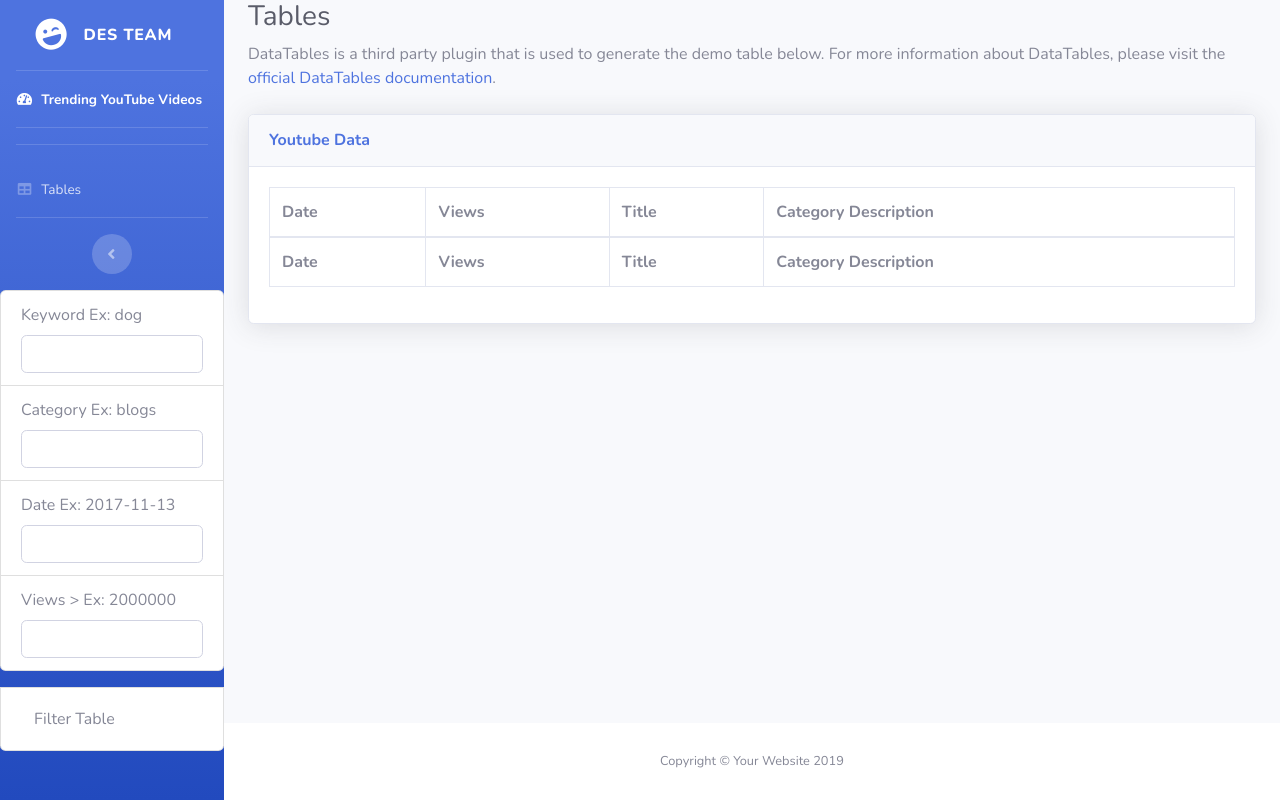
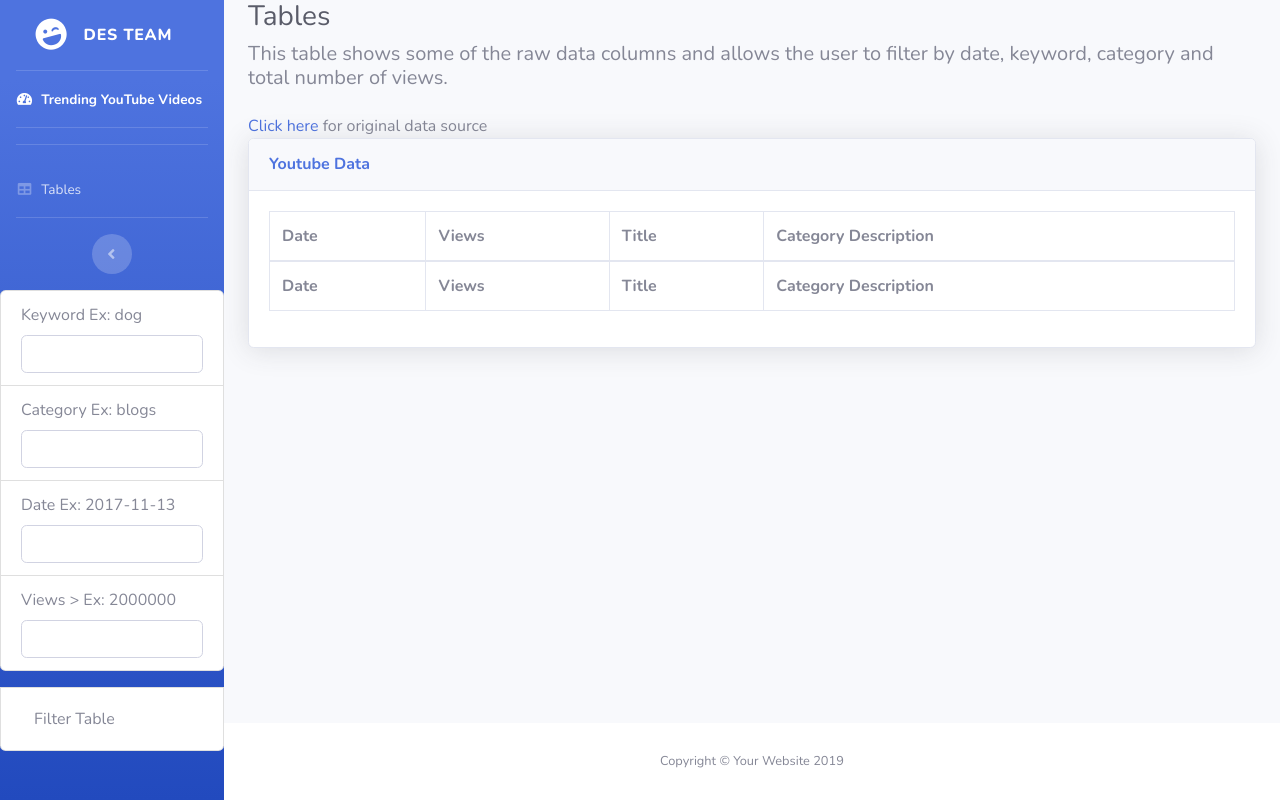
Before and after one commit to deedeeshaw/youtube-engagement, a Flask app: template templates/tables.html in a window 1280 px wide. Run offline with Flask 2, Linux system fonts and the light colour scheme; the template is opened without the code that fills it, so the values that code supplies are empty; some libraries are stand-ins or nearby versions.

Commit message:
for table

```diff
--- a/templates/index.html
+++ b/templates/index.html
@@ -150,7 +150,7 @@
 
           <!-- Page Heading -->
           <div class="d-sm-flex align-items-center justify-content-between mb-4">
-            <h1 class="h3 mb-0 text-gray-800">Trending YouTube Videos</h1>
+            <h1 class="h3 mb-0 text-gray-800">Trending YouTube Videos: {{yt_data.cat_desc}}</h1>
           </div>
 
           <!-- Content Row -->
@@ -401,8 +401,8 @@
   <script src="{{url_for('static', filename='vendor/chart.js/Chart.min.js')}}"></script>
 
   <!-- Page level custom scripts -->
-  <!-- <script src="{{url_for('static', filename='js/demo/chart-area-demo.js')}}"></script>
-  <script src="{{url_for('static', filename='js/demo/chart-pie-demo.js')}}"></script> -->
+  <script src="{{url_for('static', filename='js/demo/chart-area-demo.js')}}"></script>
+  <script src="{{url_for('static', filename='js/demo/chart-pie-demo.js')}}"></script>
 
 
 <!-- Bar Chart
--- a/templates/tables.html
+++ b/templates/tables.html
@@ -116,9 +116,10 @@
 
           <!-- Page Heading -->
           <h1 class="h3 mb-2 text-gray-800">Tables</h1>
-          <p class="mb-4">DataTables is a third party plugin that is used to generate the demo table below. For more
-            information about DataTables, please visit the <a target="_blank" href="https://datatables.net">official
-              DataTables documentation</a>.</p>
+          <h5 class="mb-4">This table shows some of the raw data columns and allows the user to filter by date, keyword,
+            category and total number of views.</h5>
+
+          <a href="https://www.kaggle.com/sgonkaggle/youtube-trend-with-subscriber">Click here </a><a>for original data source</a>
 
           <!-- DataTales Example -->
           <div class="card shadow mb-4">
@@ -205,25 +206,6 @@
   <script src="../static/js/read_table.js"></script>
   <!-- <script src="js/read_table_test.js"></script> -->
 
-  <!-- Bootstrap core JavaScript-->
-  <!-- <script src="vendor/jquery/jquery.min.js"></script> -->
-  <!-- <script src="vendor/bootstrap/js/bootstrap.bundle.min.js"></script> -->
-
-  <!-- Core plugin JavaScript-->
-  <!-- <script src="vendor/jquery-easing/jquery.easing.min.js"></script> -->
-
-  <!-- Custom scripts for all pages-->
-  <!-- <script src="js/sb-admin-2.min.js"></script> -->
-
-  <!-- Page level plugins -->
-  <!-- <script src="vendor/datatables/jquery.dataTables.min.js"></script> -->
-  <!-- <script src="vendor/datatables/dataTables.bootstrap4.min.js"></script> -->
-
-  <!-- Page level custom scripts -->
-  <!-- <script src="js/demo/datatables-demo.js"></script> -->
-
-
-
 
 
 </body>
--- a/values.py
+++ b/values.py
@@ -71,7 +71,7 @@ def values():
         for comment in comments:
             print(comment[0])
 
-        values_dict = [{"cat_id": 0, "cat_desc": "all categories", "videos": video[0], "subscribers": sub[0], "view": view[0], "engagement": engage[0], "Likes": like[0], "Dislikes": dislike[0], "Comments": comment[0]}]
+        values_dict = [{"cat_id": 0, "cat_desc": "All Categories", "videos": video[0], "subscribers": sub[0], "view": view[0], "engagement": engage[0], "Likes": like[0], "Dislikes": dislike[0], "Comments": comment[0]}]
         # print(values_dict)
 
         categories= con.execute('select category_id, category_desc, count(*) as videos, format(subscriber,2), \
```
